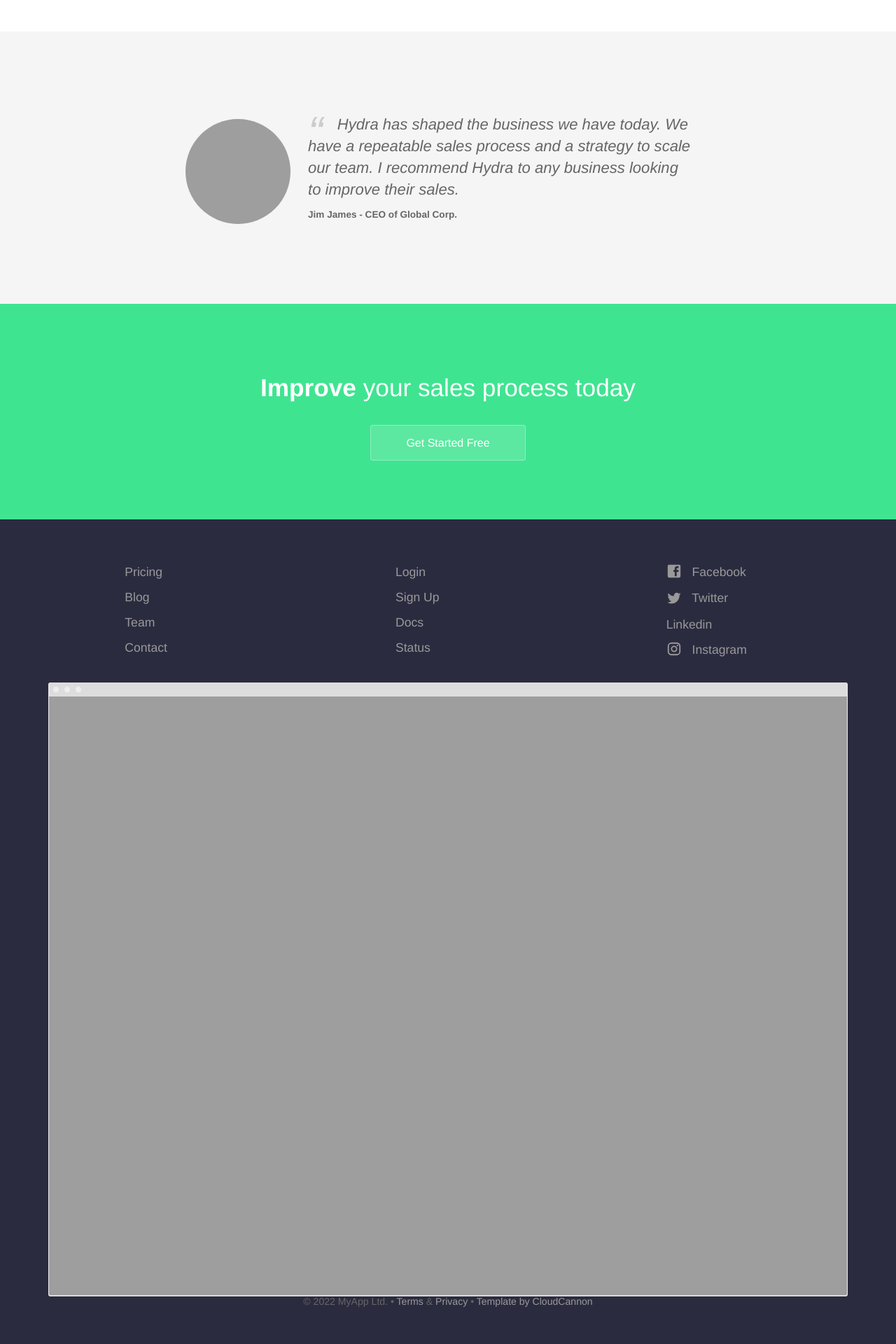
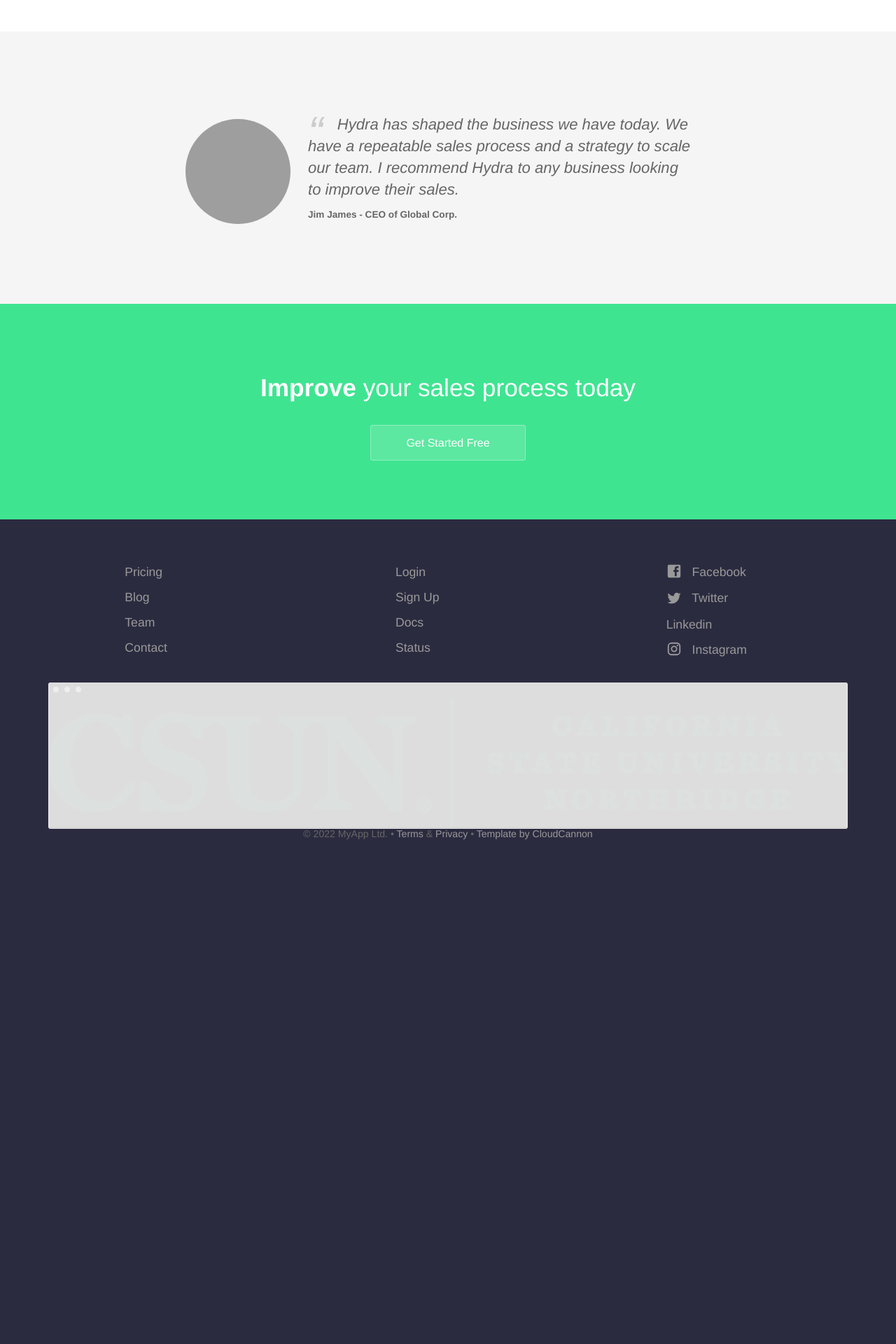
Before and after one commit to COMP490-Greenwatch-Org/greenwatch-team-website, a Jekyll site: the page built from index.html, in a window 1280 px wide. Shown: the part 2353-4273 px from the top of the page at 70% size. Built offline with Jekyll 4.4.1, drawn with Linux system fonts in a browser that asks for light colours; after the commit the page ends 3605 px from its top, so only the background shows below that; grey boxes are pictures that could not be loaded.

Commit message:
Update default.html

```diff
--- a/_layouts/default.html
+++ b/_layouts/default.html
@@ -46,7 +46,7 @@
 				</div>
 
 				<div>
-					<img src="{{ site.baseurl }}/images/ECS Horizontal 186+black.jpg" alt="CSUN logo" class="screenshot editable" />
+					<img src="{{ site.baseurl }}/images/csun logo.png" alt="CSUN logo" class="screenshot editable" />
 				</div>
 
 
```
